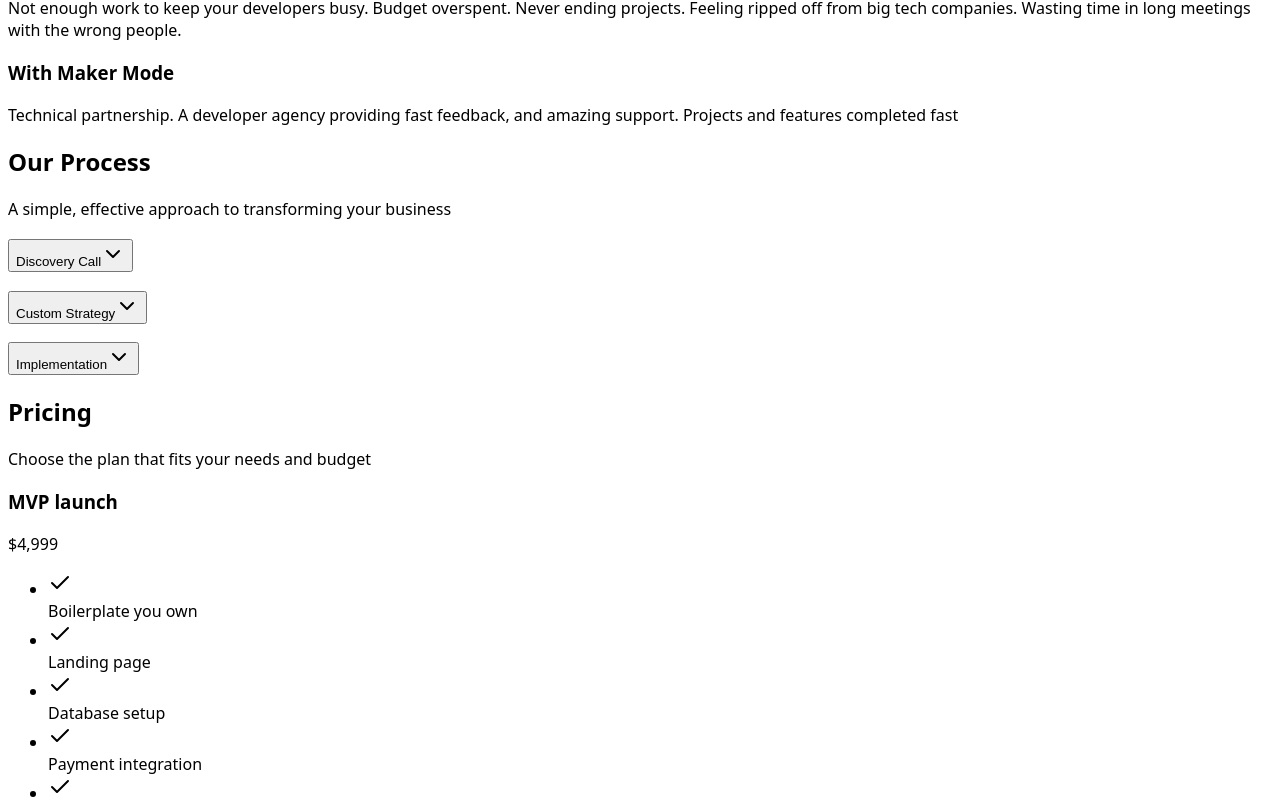
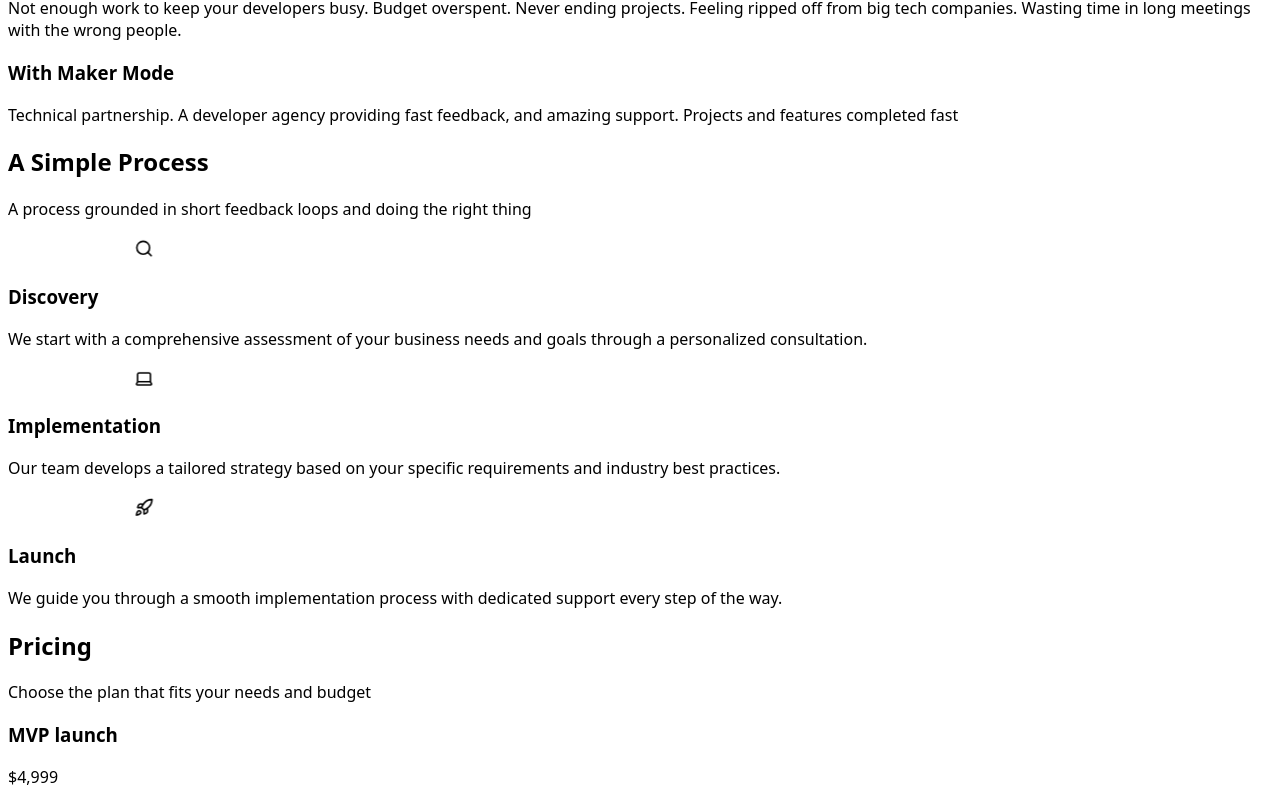
Before and after one commit to nimblegeek/MakerModeLanding, a React (Vite) app in the folder client/: page / in a window 1280 px wide. Shown: the part 610-1416 px from the top of the page. Built offline with nearby package versions, Linux system fonts and the light colour scheme; a web font is replaced by a local one.

Commit message:
copy updates

```diff
--- a/client/src/components/Process.tsx
+++ b/client/src/components/Process.tsx
@@ -5,24 +5,28 @@
   AccordionItem,
   AccordionTrigger,
 } from "@/components/ui/accordion";
+import { ArrowRight, Search, Rocket, Laptop } from "lucide-react";
 
 const steps = [
   {
-    title: "Discovery Call",
+    title: "Discovery",
+    icon: Search,
     description:
       "We start with a comprehensive assessment of your business needs and goals through a personalized consultation.",
     details:
       "During this 30-minute call, we'll discuss your current challenges, objectives, and how our solution can help you achieve your goals.",
   },
   {
-    title: "Custom Strategy",
+    title: "Implementation",
+    icon: Laptop,
     description:
       "Our team develops a tailored strategy based on your specific requirements and industry best practices.",
     details:
       "We analyze your business processes, identify optimization opportunities, and create a detailed implementation plan.",
   },
   {
-    title: "Implementation",
+    title: "Launch",
+    icon: Rocket,
     description:
       "We guide you through a smooth implementation process with dedicated support every step of the way.",
     details:
@@ -41,9 +45,9 @@
           transition={{ duration: 0.5 }}
           className="text-center mb-12"
         >
-          <h2 className="text-6xl md:text-6xl font-bold">Our Process</h2>
+          <h2 className="text-6xl md:text-6xl font-bold">A Simple Process</h2>
           <p className="mt-4 text-lg text-muted-foreground max-w-2xl mx-auto">
-            A simple, effective approach to transforming your business
+            A process grounded in short feedback loops and doing the right thing
           </p>
         </motion.div>
 
@@ -52,27 +56,23 @@
           whileInView={{ opacity: 1, y: 0 }}
           viewport={{ once: true }}
           transition={{ duration: 0.5, delay: 0.2 }}
-          className="bg-card rounded-lg border p-6"
+          className="grid md:grid-cols-3 gap-6"
         >
-          <Accordion type="single" collapsible className="w-full">
-            {steps.map((step, index) => (
-              <AccordionItem key={index} value={`item-${index}`}>
-                <AccordionTrigger className="text-xl py-6 hover:no-underline hover:bg-muted/50 px-4 rounded-lg transition-colors">
-                  {step.title}
-                </AccordionTrigger>
-                <AccordionContent>
-                  <div className="space-y-6 p-4">
-                    <p className="text-lg text-muted-foreground">
-                      {step.description}
-                    </p>
-                    <div className="bg-muted p-6 rounded-lg">
-                      <p className="text-sm leading-relaxed">{step.details}</p>
-                    </div>
-                  </div>
-                </AccordionContent>
-              </AccordionItem>
-            ))}
-          </Accordion>
+          {steps.map((step, index) => (
+            <div key={index} className="bg-card rounded-lg border p-6">
+              <div className="flex items-center gap-3 mb-4">
+                <motion.div
+                  initial={{ scale: 0.8 }}
+                  whileHover={{ scale: 1.1 }}
+                  transition={{ type: "spring", stiffness: 400, damping: 10 }}
+                >
+                  {step.icon && <step.icon className="w-6 h-6" />}
+                </motion.div>
+                <h3 className="text-xl font-semibold">{step.title}</h3>
+              </div>
+              <p className="text-muted-foreground">{step.description}</p>
+            </div>
+          ))}
         </motion.div>
       </div>
     </section>
```
